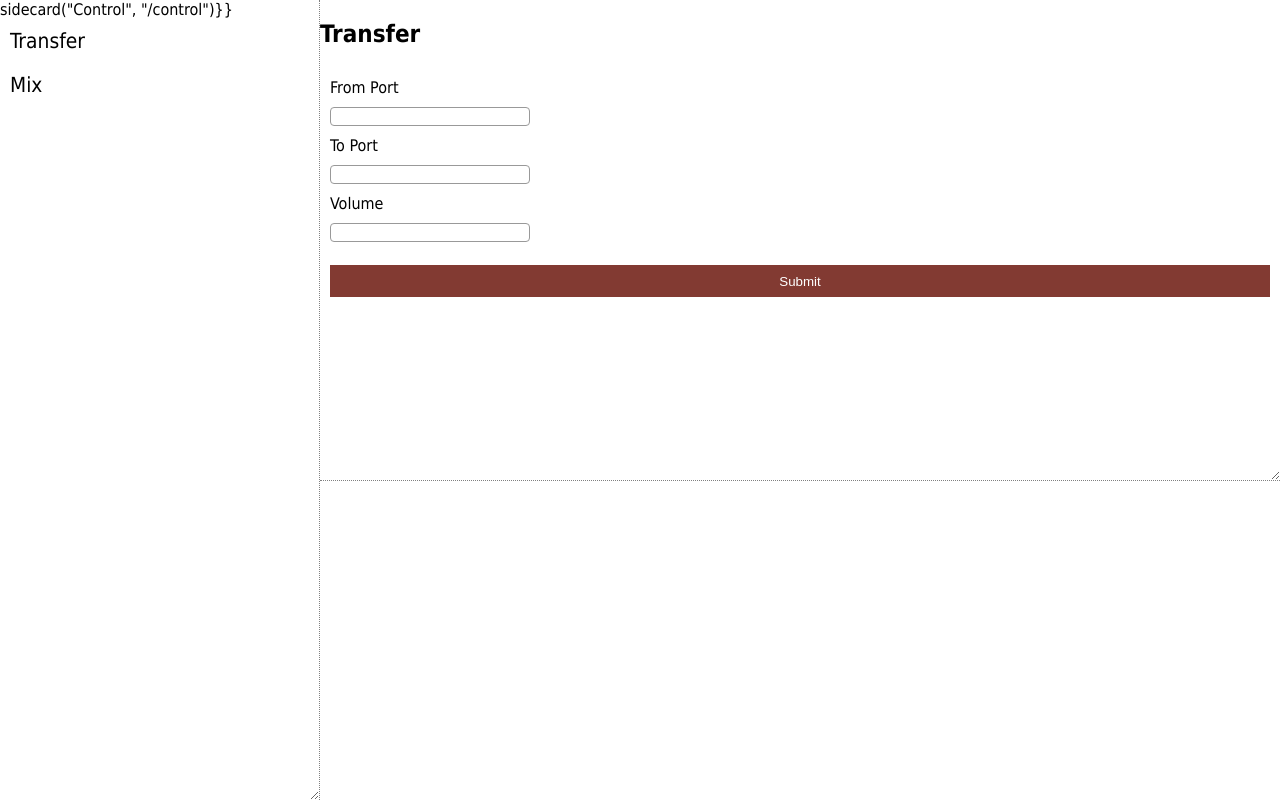
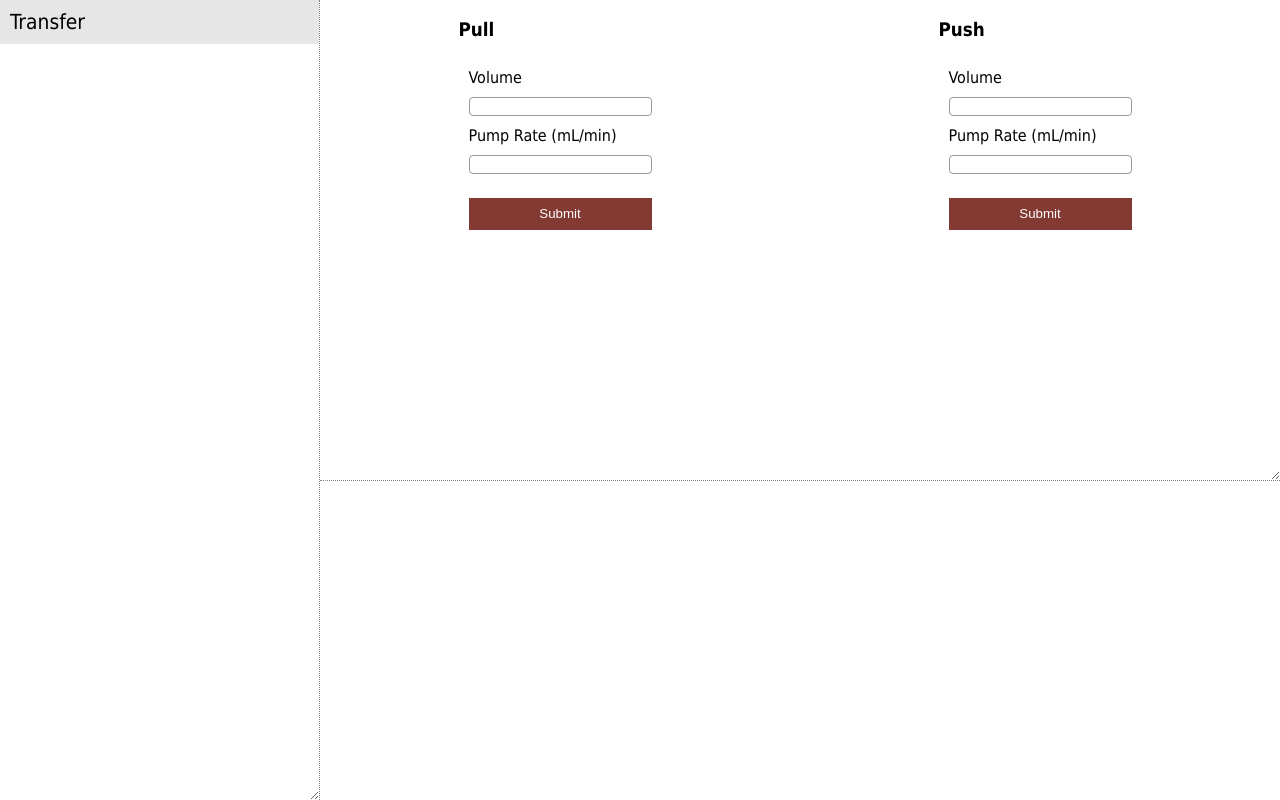
Before and after one commit to PersistAI/pman-nesp, a Flask app: template templates/transfer.html in a window 1280 px wide. Run offline with Flask 3, Linux system fonts and the light colour scheme; the template is opened without the code that fills it, so the values that code supplies are empty.

Commit message:
got transfer UI up

```diff
--- a/app.py
+++ b/app.py
@@ -1,13 +1,25 @@
 from flask import Flask, render_template
+from flask_cors import CORS
 
 app = Flask(__name__)
+CORS(app)
+
 
 @app.route('/')
 def index():
     return render_template('index.html')
 
-@app.route('/settings')
-def settings():
-    return render_template('settings.html')
+@app.route('/transfer')
+def transfer():
+    return render_template('transfer.html')
+
+@app.route('/pman/push', methods=['POST'])
+def pmanPush():
+    pass
+
+@app.route('/pman/pull', methods=['POST'])
+def pmanPull():
+    pass
+
 if __name__ == '__main__':
     app.run(debug=True)
--- a/config.json
+++ b/config.json
@@ -1,6 +1,7 @@
 {
-    "syringe_diameter_mm": 50,
+    "syringe_diameter_mm": 8,
     "serial_port": "/dev/ttyUSB0",
+    "default_pump_rate_mL_per_min":50,
     "baud_rate": 9600,
     "address": "1"
 }
--- a/static/javascript/fetches.js
+++ b/static/javascript/fetches.js
@@ -1,7 +1,12 @@
 let respcon = document.getElementById("response-container");
-function display(s) {
+function display(s, className = "") {
   let span = document.createElement("span");
   span.textContent = s;
+  respcon.appendChild(span);
+  if (className) {
+    span.classList.add(className);
+  }
+
   respcon.appendChild(span);
 }
 
@@ -21,44 +26,28 @@ async function listen() {
   let data = {
     args: [],
   };
-  if(await bufferIsEmpty()){
-    return '' //nothing to listen for
+  if (await bufferIsEmpty()) {
+    return ""; //nothing to listen for
   }
   let response = await fetchPOST("/pman/listen", data);
-  while(! await bufferIsEmpty()){
+  while (!(await bufferIsEmpty())) {
     response = await fetchPOST("/pman/listen", data);
   }
-  return response
+  return response;
 }
 
-async function transfer(from_port, to_port, volume) {
-  const args = [from_port, to_port, volume];
+async function push(args) {
   const data = { args: args };
-  const first_response = await fetchPOST("/pman/transfer", data);
-  const final_response = await listen();
-  return final_response;
+  return fetchPOST("/pman/push", data);
 }
 
-async function sendCustomCommand(cmdstr) {
-  // send command and return first response
-  // if second response is expected, use the listen() function
-  const args = [cmdstr];
-  const first_response = await fetchPOST("/pman/custom-cmd", { args: args });
-  return first_response;
-}
-async function oneResponseCommand(cmdstr) {
-  const response = await sendCustomCommand(cmdstr);
-  display("Response:" + response);
-}
-async function twoResponseCommand(cmdstr) {
-  const response = await sendCustomCommand(cmdstr);
-  console.log("Response 1:", response);
-  const response_2 = await listen();
-  console.log("Response 2:", response_2);
+async function pull(args) {
+  const data = { args: args };
+  return fetchPOST("/pman/pull", data);
 }
 
-async function bufferIsEmpty(){
-	return parseInt(await fetchPOST("/pman/buffer-is-empty"))
+async function bufferIsEmpty() {
+  return parseInt(await fetchPOST("/pman/buffer-is-empty"));
 }
 
 const example_data = { args: [0, 1, 120] };
--- a/templates/layout.html
+++ b/templates/layout.html
@@ -13,8 +13,7 @@
   </head>
   <body>
     <div class="sidebar">
-      sidecard("Control", "/control")}}
-      {{ sidecard("Transfer", "/transfer")}} {{ sidecard("Mix", "/mix")}}
+      {{ sidecard("Transfer", "/transfer")}}
     </div>
     <div class="main">
       <div class="content-container" id="content-container">
--- a/templates/transfer.html
+++ b/templates/transfer.html
@@ -1,30 +1,58 @@
-{% extends "layout.html" %}
-{% block head%}
-{% endblock %}
-{% block content%}
-<h2>Transfer</h2>
-<form>
-	<label for="from_port">From Port</label>
-	<input type="text" name="from_port" id="from_port" value="" />
-	<label for="to_port">To Port</label>
-	<input type="text" name="to_port" id="to_port" value="" />
-	<label for="volume">Volume</label>
-	<input type="text" name="volume" id="volume" value="" />
-	<button class="execute" type="button">Submit</button>
-</form>
-{% endblock %}
+{% extends "layout.html" %} {% block head%} {% endblock %} {% block content%}
+<div id="main-container">
+  <div>
+    <h3>Pull</h3>
+    <form id="pull">
+      <label for="pull-vol">Volume</label>
+      <input type="text" value="" name="pull-vol" id="pull-vol" />
+      <label for="pull-rate">Pump Rate (mL/min)</label>
+      <input type="text" value="" name="pull-rate" id="pull-rate" />
+      <button class="execute" type="button">Submit</button>
+    </form>
+  </div>
+  <div>
+    <h3>Push</h3>
+    <form id="push">
+      <label for="push-vol">Volume</label>
+      <input type="text" value="" name="push-vol" id="push-vol" />
+      <label for="push-rate">Pump Rate (mL/min)</label>
+      <input type="text" value="" name="push-rate" id="push-rate" />
+      <button class="execute" type="button">Submit</button>
+    </form>
+  </div>
+</div>
 
-{% block scripts %}
+<style>
+  #main-container {
+    display: flex;
+    flex-direction: row;
+    justify-content: space-around;
+  }
+</style>
+{% endblock %} {% block scripts %}
 <script>
-	const btn = document.querySelector('form>button')
-	btn.addEventListener('click',()=>{
-		transfer(from_port.value, to_port.value, volume.value);
-	})
+  const pull_btn = document.querySelector("form#pull>button");
+  pull_btn.addEventListener("click", () => {
+    let vol = document.getElementById("pull-vol").value;
+    let rate = document.getElementById("pull-rate").value;
+    let args = [vol, rate];
+    pull(args).then(() => {
+      display("pull completed");
+    });
+  });
+  const push_btn = document.querySelector("form#push>button");
+  push_btn.addEventListener("click", () => {
+    let vol = document.getElementById("push-vol").value;
+    let rate = document.getElementById("push-rate").value;
+    let args = [vol, rate];
+    push(args).then(() => {
+      display("push completed");
+    });
+  });
 
-	enforceCharset("to_port", digits)
-	enforceRange("to_port", 1,8)
-
-	enforceCharset("from_port", digits)
-	enforceRange("from_port", 1,8)
+  enforceCharset("pull-vol", digits + ".");
+  enforceCharset("pull-rate", digits + ".");
+  enforceCharset("push-vol", digits + ".");
+  enforceCharset("push-rate", digits + ".");
 </script>
 {% endblock%}
```
Also changed, not shown: readme.md.
